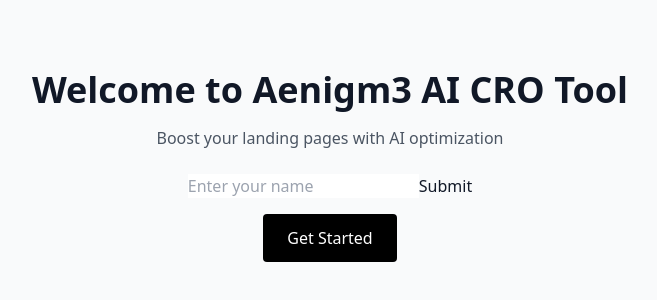
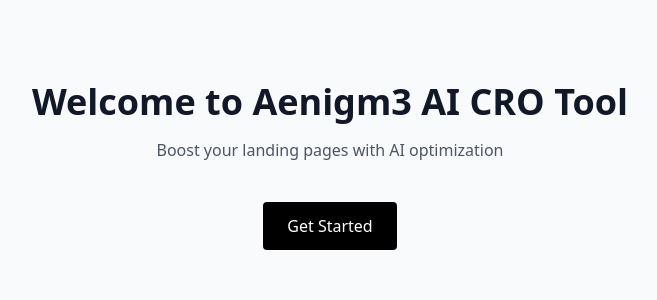
Before and after one commit to Sanju-willis/new-front, a Next.js app: page / in a window 1280 px wide. Shown: the part 234-534 px from the top of the page, without its empty margins (310-967 px from the left). Built offline with nearby package versions, Linux system fonts and the light colour scheme.

Commit message:
feat: remove SimpleForm component and its usage from landing page

```diff
--- a/src/app/page.tsx
+++ b/src/app/page.tsx
@@ -2,7 +2,6 @@
 'use client';
 
 import { useRouter } from 'next/navigation';
-import {SimpleForm} from '@/components/form'
 
 export default function LandingPage() {
   const router = useRouter();
@@ -12,7 +11,6 @@
       <h1 className="text-4xl font-bold mb-4">Welcome to Aenigm3 AI CRO Tool</h1>
       <p className="mb-6 text-gray-600">Boost your landing pages with AI optimization</p>
        <div className="mb-4">
-    <SimpleForm />
   </div>
       <button
         className="bg-black text-white px-6 py-3 rounded hover:bg-gray-800 transition"
--- a/src/components/form.tsx
+++ /dev/null
@@ -1,24 +0,0 @@
-import { useState} from 'react';
-import { useAssistantStore } from '@/stores/useAssistantStore';
-
-export function SimpleForm() {
-  const [name, setName] = useState('');
-  const { sendMessage } = useAssistantStore();
-
-  return (
-    <div>
-      <input
-        placeholder="Enter your name"
-        value={name}
-        onChange={(e) => setName(e.target.value)}
-      />
-      <button onClick={() => sendMessage({
-        input: name,
-         stage: 'demo_stage',
-        step: 'name_input',
-      })}>
-        Submit
-      </button>
-    </div>
-  );
-}
```
